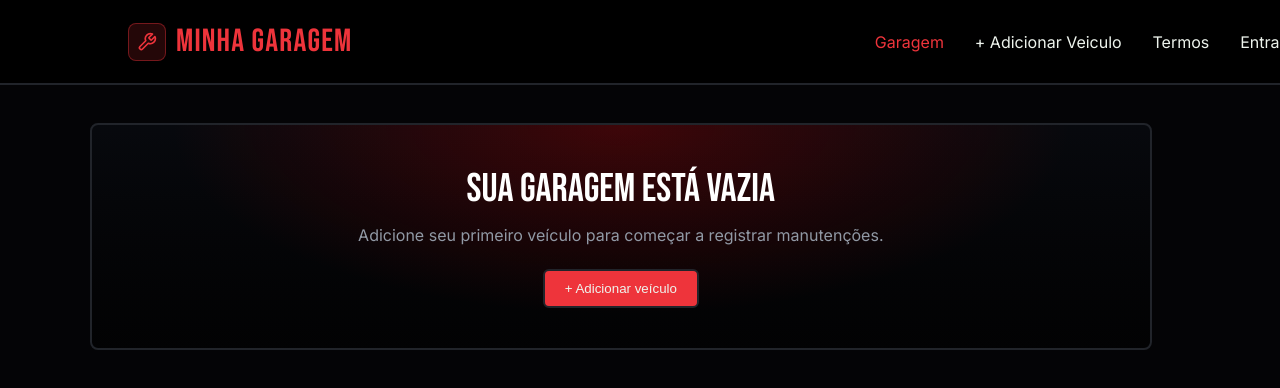
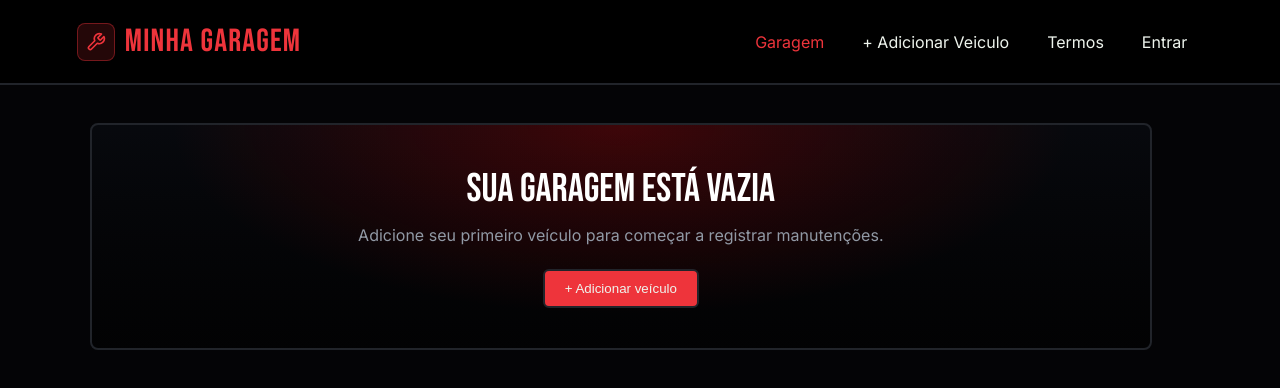
Before and after one commit to lucasteixeiragit/minhagaragem2, a website with bundled scripts: page src/index.html in a window 1280 px wide. Built offline with nearby package versions, Linux system fonts and the light colour scheme; files whose address does not match are found by name.

Commit message:
Atualizado Header da pagina login.html e das demais paginas

```diff
--- a/src/styles/style.css
+++ b/src/styles/style.css
@@ -28,11 +28,12 @@ body {
     .header__div{
         display: flex;
         align-items: center;
-        padding-left: 10%;
-        padding-right: 10%;
+        padding-left: 6%;
+        padding-right: 6%;
         height: 100%;
         box-sizing: border-box;
-        gap:50%;
+        justify-content: space-between;
+
     }
 
     .header__home{
@@ -64,7 +65,7 @@ body {
 
     .header__nav{
         display: flex;
-        gap: 10px;
+        gap: 6px;
     }
 
     .header__nav__garage{
@@ -72,7 +73,8 @@ body {
         font-family: "Inter", sans-serif;
         font-size: 1rem;
         text-decoration: none;
-        padding: 3%;
+        padding: 0.5rem 1rem;
+;
     }
 
     .header__nav__garage:hover{
@@ -92,7 +94,7 @@ body {
         font-size: 1rem;
         text-decoration: none;
         white-space: nowrap;
-        padding: 3%;
+        padding: 0.5rem 1rem;
     }
 
     .header__nav__addVeicle:hover{
```
